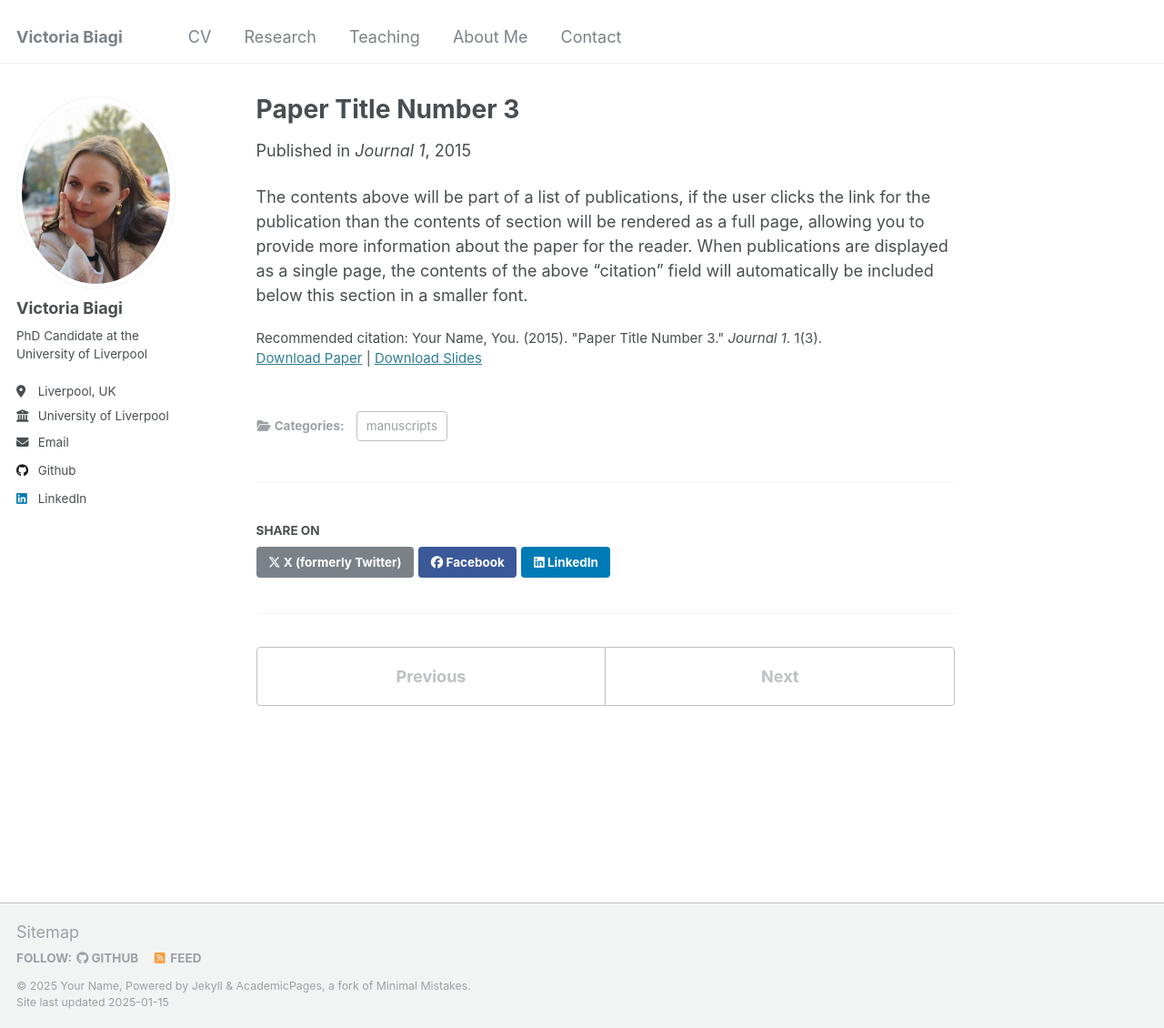
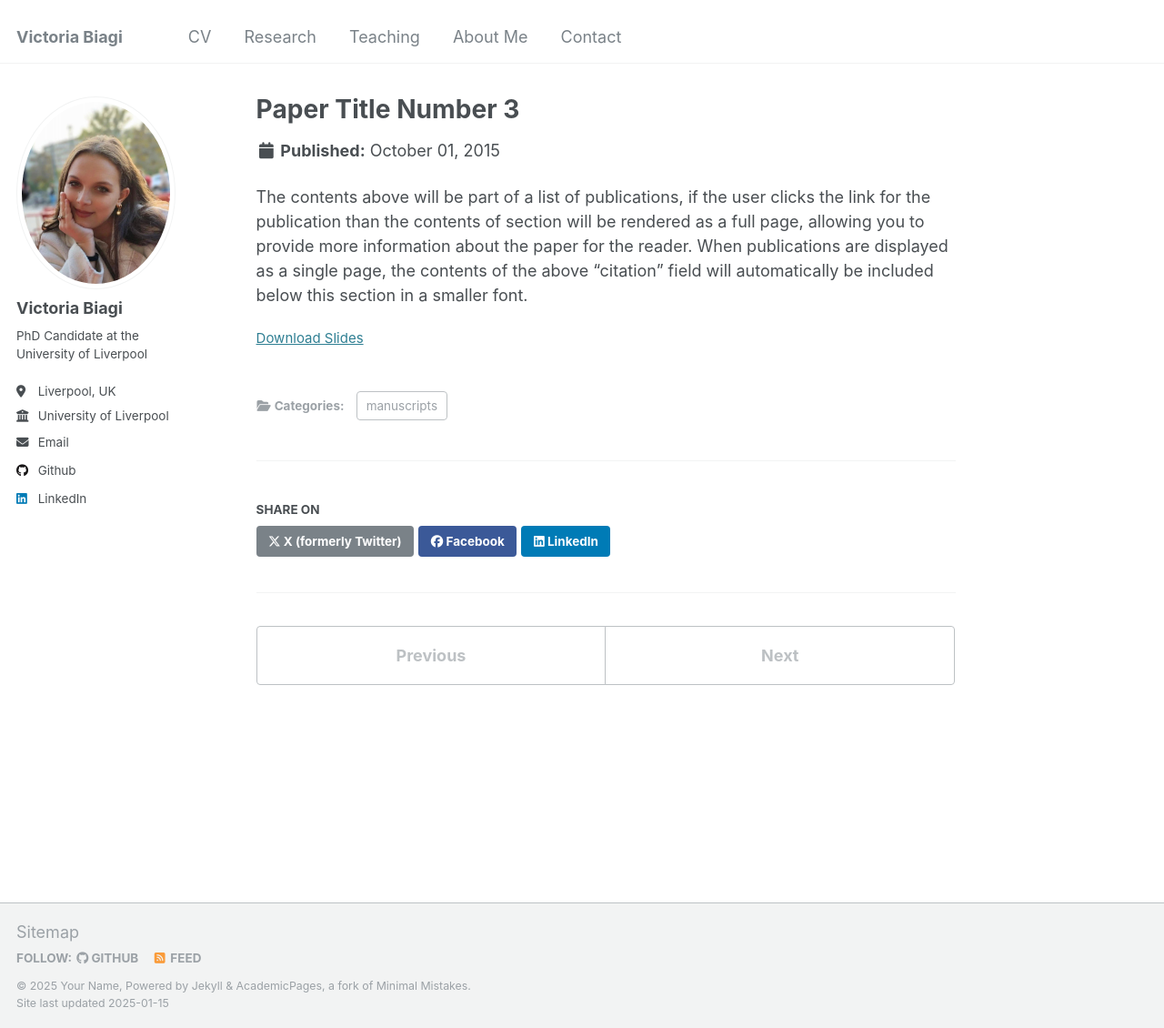
Before and after one commit to victoriabiagi/victoriabiagi.github.io, a Jekyll site: the page built from _publications/2015-10-01-paper-title-number-3.md, in a window 1280 px wide and 1130 px high. Shown: the whole window at 91% size. Built offline with Jekyll 4.4.1, drawn with Linux system fonts in a browser that asks for light colours.

Commit message:
Update 2015-10-01-paper-title-number-3.md

```diff
--- a/_publications/2015-10-01-paper-title-number-3.md
+++ b/_publications/2015-10-01-paper-title-number-3.md
@@ -2,13 +2,13 @@
 title: "Paper Title Number 3"
 collection: publications
 category: manuscripts
-permalink: /publication/2015-10-01-paper-title-number-3
+# permalink: /publication/2015-10-01-paper-title-number-3
 excerpt: 'This paper is about the number 3. The number 4 is left for future work.'
 # date: ""
-venue: 'Journal 1'
+# venue: ""
 slidesurl: 'http://academicpages.github.io/files/slides3.pdf'
 paperurl: 'http://academicpages.github.io/files/paper3.pdf'
-citation: 'Your Name, You. (2015). &quot;Paper Title Number 3.&quot; <i>Journal 1</i>. 1(3).'
+# citation: 'Your Name, You. (2015). &quot;Paper Title Number 3.&quot; <i>Journal 1</i>. 1(3).'
 ---
 
 The contents above will be part of a list of publications, if the user clicks the link for the publication than the contents of section will be rendered as a full page, allowing you to provide more information about the paper for the reader. When publications are displayed as a single page, the contents of the above "citation" field will automatically be included below this section in a smaller font.
```
